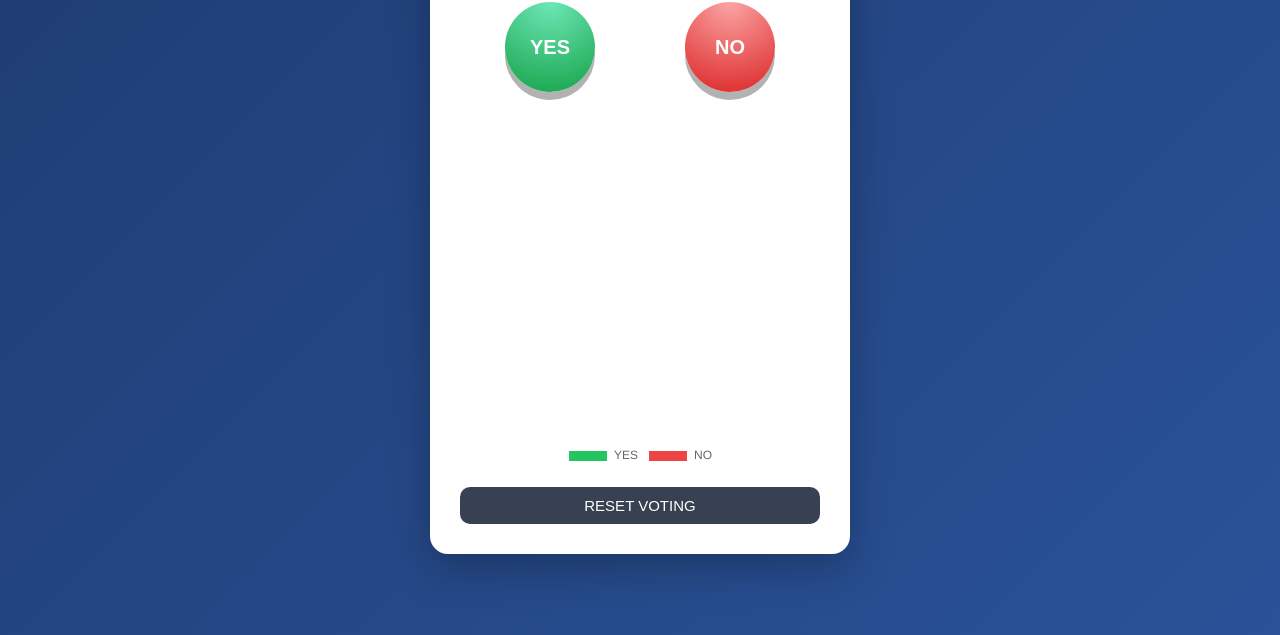
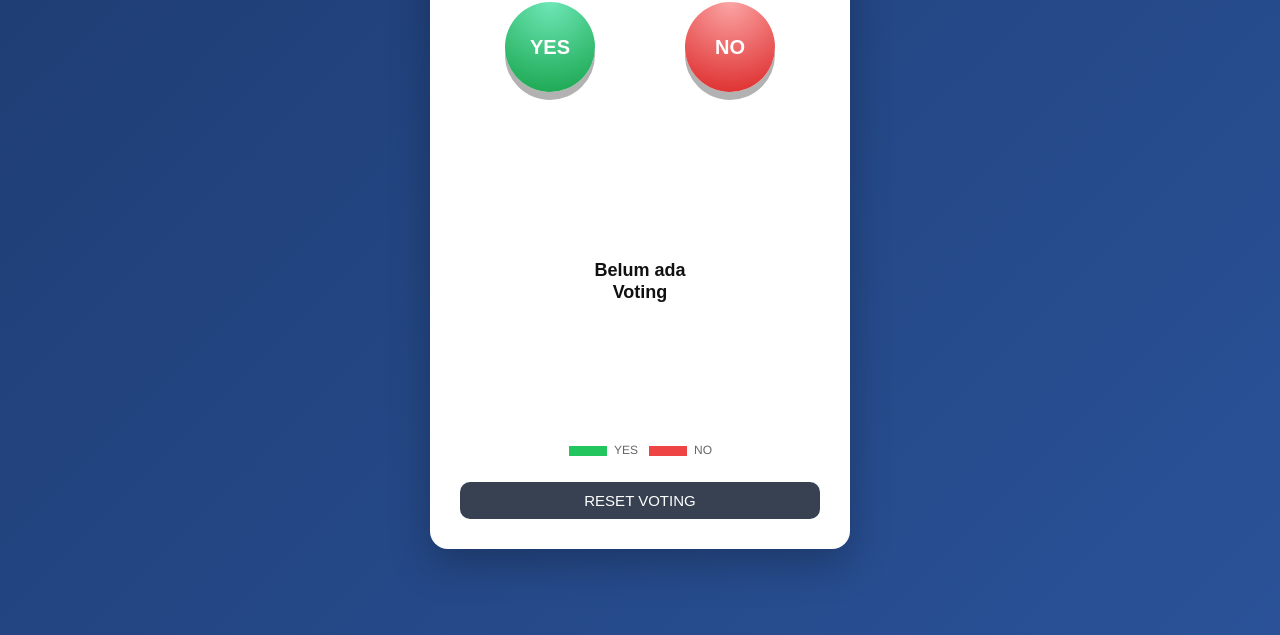
Before and after one commit to syaafia/voting-yes-no, a plain HTML site: page index.html in a window 1280 px wide. Shown: the part 181-816 px from the top of the page. Drawn offline with nearby package versions, Linux system fonts and the light colour scheme.

Commit message:
index.html

```diff
--- a/index.html
+++ b/index.html
@@ -8,13 +8,12 @@
 
 <style>
   body {
-    font-family: 'Segoe UI', sans-serif;
+    font-family: Arial, sans-serif;
     background: linear-gradient(135deg, #1e3c72, #2a5298);
     height: 100vh;
     display: flex;
     justify-content: center;
     align-items: center;
-    color: #333;
   }
 
   .card {
@@ -33,7 +32,7 @@
   .buttons {
     display: flex;
     justify-content: space-around;
-    margin-bottom: 20px;
+    margin-bottom: 15px;
   }
 
   .vote-btn {
@@ -46,7 +45,6 @@
     border: none;
     cursor: pointer;
     box-shadow: 0 8px 0 rgba(0,0,0,.3);
-    transition: all .1s ease;
   }
 
   .vote-btn:active {
@@ -73,10 +71,6 @@
     font-size: 15px;
     cursor: pointer;
   }
-
-  .reset:hover {
-    background: #111827;
-  }
 </style>
 </head>
 
@@ -99,9 +93,36 @@
   let yes = parseInt(localStorage.getItem('yes')) || 0;
   let no = parseInt(localStorage.getItem('no')) || 0;
 
-  const ctx = document.getElementById('chart');
+  const centerText = {
+    id: 'centerText',
+    afterDraw(chart) {
+      const { ctx, chartArea } = chart;
+      ctx.save();
 
-  const chart = new Chart(ctx, {
+      const total = yes + no;
+      let text = total === 0
+        ? 'Belum ada\nVoting'
+        : `${Math.round((yes/total)*100)}% YES\n${yes} / ${total}`;
+
+      ctx.font = 'bold 18px Arial';
+      ctx.fillStyle = '#111';
+      ctx.textAlign = 'center';
+      ctx.textBaseline = 'middle';
+
+      const lines = text.split('\n');
+      lines.forEach((line, i) => {
+        ctx.fillText(
+          line,
+          chartArea.left + chartArea.width / 2,
+          chartArea.top + chartArea.height / 2 + (i * 22)
+        );
+      });
+
+      ctx.restore();
+    }
+  };
+
+  const chart = new Chart(document.getElementById('chart'), {
     type: 'pie',
     data: {
       labels: ['YES', 'NO'],
@@ -116,7 +137,8 @@
           position: 'bottom'
         }
       }
-    }
+    },
+    plugins: [centerText]
   });
 
   function vote(type) {
```
